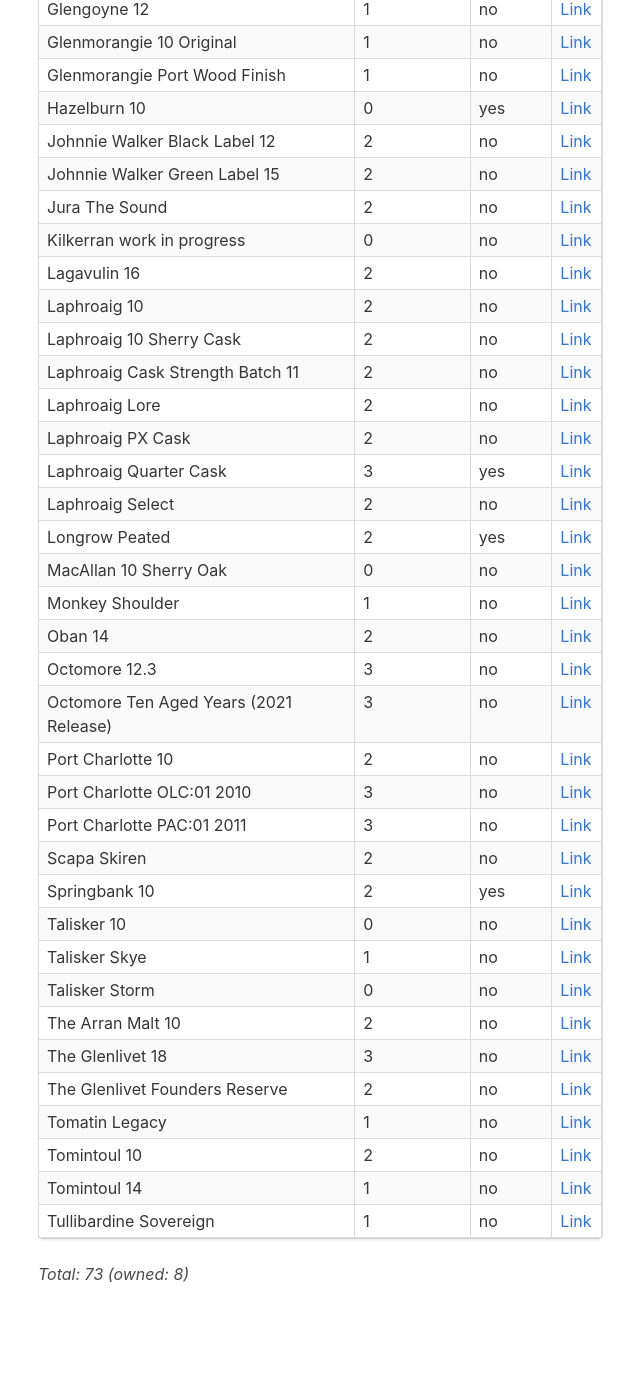
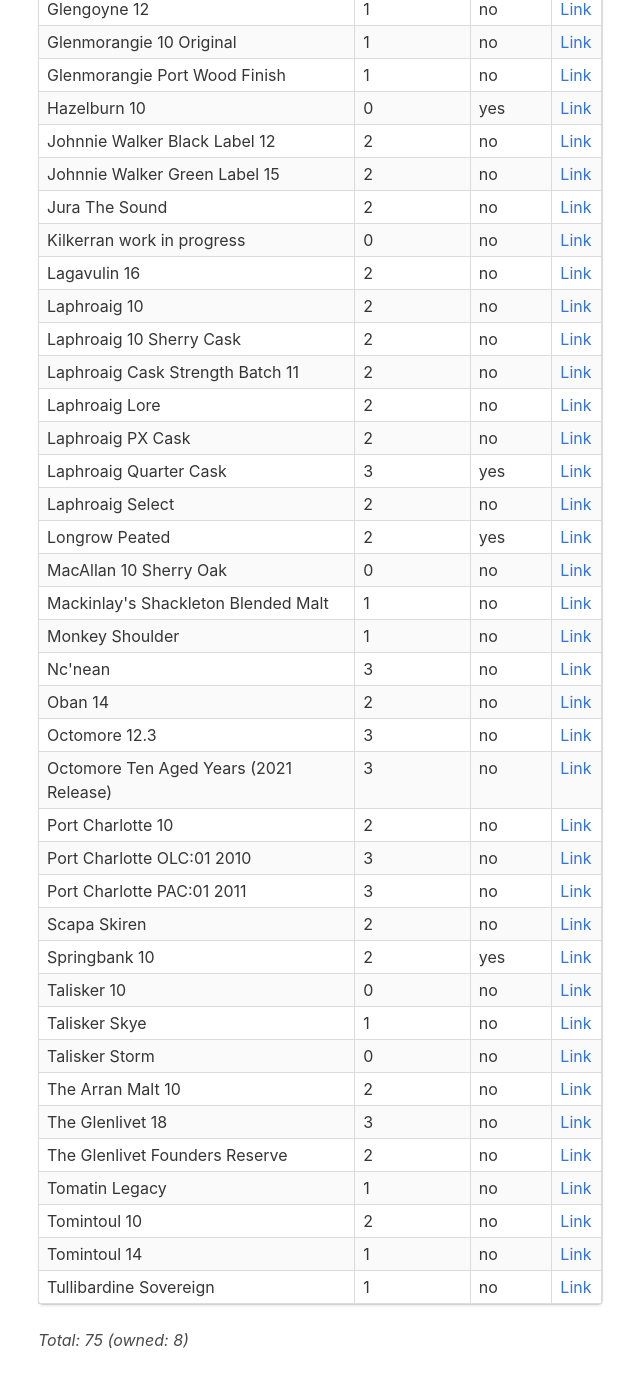
Before and after one commit to grega/whisky, a Jekyll site: the page built from scottish.html, in a window 1280 px wide and 1400 px high, scrolled down 1602 px. Shown: the top 1387 px of the window, without its empty margins (26-666 px from the left). Built offline with Jekyll 4.4.1, drawn with Linux system fonts in a browser that asks for light colours; nearby versions of some CDN libraries; before the commit the page ends 2936 px from its top, so only the background shows below that.

Commit message:
Update tried.yml

```diff
--- a/_data/scottish/tried.yml
+++ b/_data/scottish/tried.yml
@@ -224,3 +224,9 @@
 
 - name: Laphroaig PX Cask
   rating: 2
+
+- name: Nc'nean
+  rating: 3
+
+- name: Mackinlay's Shackleton Blended Malt
+  rating: 1
```
